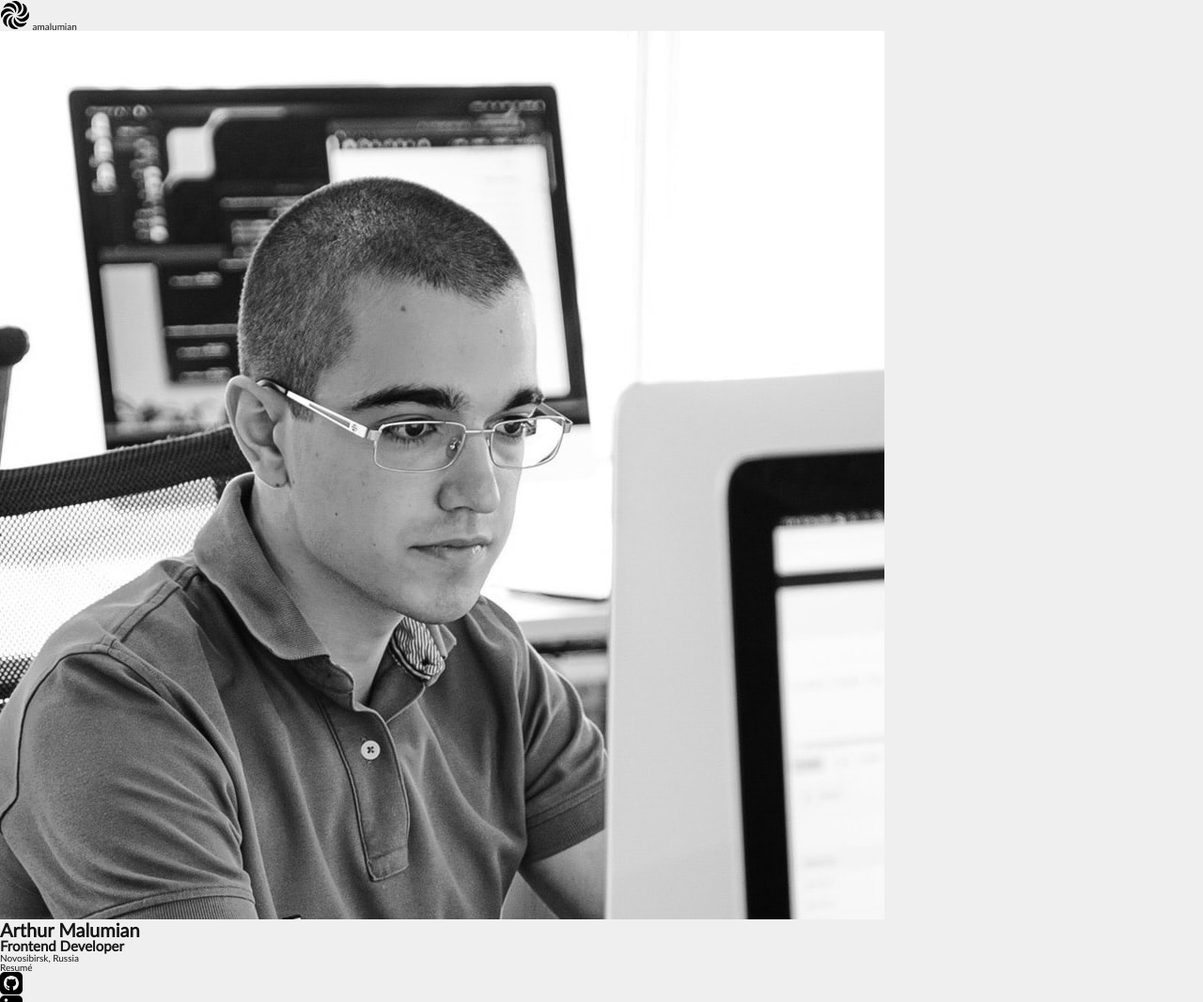
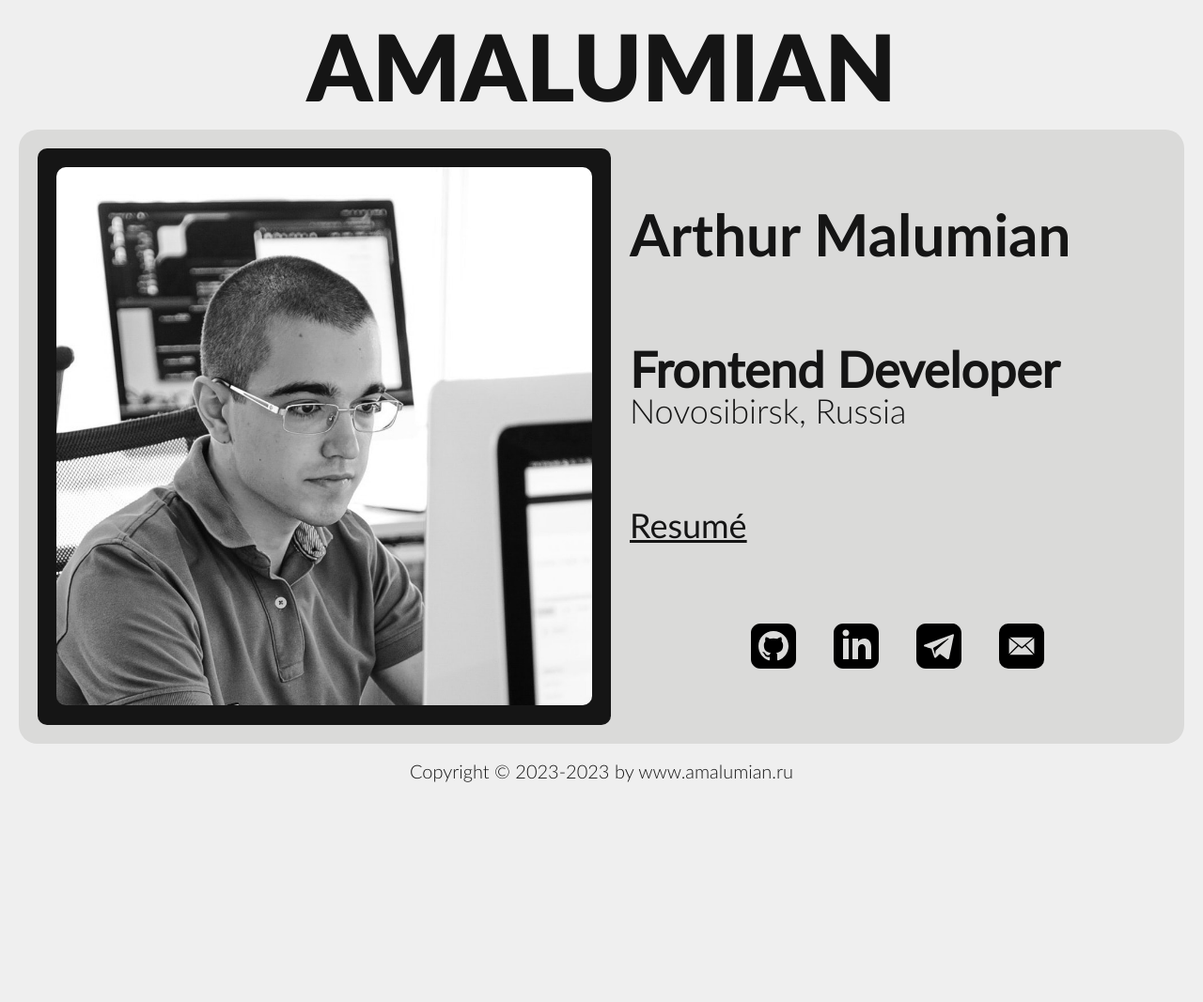
Before and after one commit to amalumian/amalumian, a plain HTML site: page index.html in a window 1280 px wide. Shown: the top 1067 px of the page at 94% size. After the commit the page ends 852 px from the top, so only its background shows below. Drawn offline with Linux system fonts and the light colour scheme.

Commit message:
Make version without queries

```diff
--- a/css/style.css
+++ b/css/style.css
@@ -36,6 +36,7 @@
 
 :root {
   --color-primary: #151515;
+  --color-primary-light: #5b5b5b;
   --color-grey-light: #efefef;
   --color-grey-dark: #dadad9;
 }
@@ -50,11 +51,13 @@
 }
 
 html {
+  height: 100%;
   font-size: 62.5%;
   overflow-x: hidden;
 }
 
 body {
+  height: 100%;
   font-family: "latoregular", sans-serif;
   line-height: 1;
   font-weight: 400;
@@ -71,14 +74,126 @@ ul {
   list-style: none;
 }
 
-.container {
+.wrapper {
+  display: flex;
+  flex-direction: column;
+  min-height: 100%;
   max-width: 128rem;
   padding: 0 2rem;
   margin: 0 auto;
 }
 
+/* Main */
+
+.main {
+  flex: 1 1 auto;
+}
+
 /* Header */
+
+.header {
+  display: flex;
+  justify-content: center;
+  margin: 2rem 0;
+}
+
+.header__logo {
+  font-family: "latoblack";
+  font-size: 9.8rem;
+  text-transform: uppercase;
+}
 
 /* Hero */
 
+.hero {
+  display: flex;
+  justify-content: space-between;
+  gap: 2rem;
+  padding: 2rem;
+  border-radius: 2rem;
+  background-color: var(--color-grey-dark);
+}
+
+.hero__image-box {
+  flex: 1 1 0;
+  padding: 2rem;
+  border-radius: 1rem;
+  background-color: var(--color-primary);
+}
+
+.hero__image {
+  border-radius: 1rem;
+  width: 100%;
+}
+
+.hero__content {
+  flex: 1 1 0;
+  display: flex;
+  flex-direction: column;
+  justify-content: space-between;
+  padding: 6rem 0;
+}
+
+.hero__title {
+  font-family: "latobold";
+  font-size: 6.2rem;
+}
+
+.hero__specialization {
+  font-family: "latoregular";
+  font-size: 5.2rem;
+}
+
+.hero__location {
+  font-family: "latolight";
+  font-size: 3.6rem;
+}
+
+.hero__resume {
+  font-family: "latoregular";
+  font-size: 3.6rem;
+  text-decoration: underline;
+  transition: color 0.6s cubic-bezier(0, 0.55, 0.45, 1);
+}
+
+.hero__resume:hover {
+  color: var(--color-primary-light);
+}
+
+.hero__list {
+  display: flex;
+  justify-content: center;
+  gap: 4rem;
+}
+
+.hero__item {
+  width: 4.8rem;
+  height: 4.8rem;
+}
+
+.hero__link {
+  display: block;
+}
+
+.hero__link svg {
+  width: 100%;
+  height: 100%;
+  transition: fill 0.6s cubic-bezier(0, 0.55, 0.45, 1);
+}
+
+.hero__link svg:hover {
+  fill: var(--color-primary-light);
+}
+
 /* Footer */
+
+.footer {
+  display: flex;
+  justify-content: center;
+  margin: 2rem 0;
+}
+
+.copyright {
+  font-family: latolight;
+  font-size: 2rem;
+}
--- a/index.html
+++ b/index.html
@@ -21,52 +21,109 @@
     <title>amalumian</title>
   </head>
   <body>
-    <header>
-      <img src="img/logo.svg" alt="Logo" />
-      <a href="https://www.amalumian.ru">amalumian</a>
+    <div class="wrapper">
+      <header class="header">
+        <a href="https://www.amalumian.ru" class="header__logo">amalumian</a>
       </header>
-    <main>
-      <div>
-        <img src="img/avatar.jpg" alt="Arthur Malumian" />
+
+      <main class="main">
+        <section class="hero">
+          <div class="hero__image-box">
+            <img
+              src="img/avatar.jpg"
+              alt="Arthur Malumian"
+              class="hero__image"
+            />
+          </div>
+
+          <div class="hero__content">
+            <h1 class="hero__title">Arthur Malumian</h1>
+            <div class="hero__info">
+              <h2 class="hero__specialization">Frontend Developer</h2>
+              <p class="hero__location">Novosibirsk, Russia</p>
             </div>
             <div>
-        <h1>Arthur Malumian</h1>
-        <h2>Frontend Developer</h2>
-        <p>Novosibirsk, Russia</p>
               <a
                 href="https://drive.google.com/file/d/1fUOLAJ4gMpNJsAehrh1bojqhiHG-qINK/view?usp=sharing"
                 target="_blank"
+                class="hero__resume"
                 >Resumé</a
               >
-        <ul>
-          <li>
-            <a href="https://github.com/amalumian" target="_blank"
-              ><img src="img/icons/github.svg" alt="Github icon"
-            /></a>
+            </div>
+            <ul class="hero__list">
+              <li class="hero__item">
+                <a
+                  href="https://github.com/amalumian"
+                  target="_blank"
+                  class="hero__link"
+                >
+                  <svg xmlns="http://www.w3.org/2000/svg" viewBox="0 0 24 24">
+                    <path
+                      d="M19 0h-14c-2.761 0-5 2.239-5 5v14c0 2.761 2.239 5 5 5h14c2.762 0 5-2.239 5-5v-14c0-2.761-2.238-5-5-5zm-4.466 19.59c-.405.078-.534-.171-.534-.384v-2.195c0-.747-.262-1.233-.55-1.481 1.782-.198 3.654-.875 3.654-3.947 0-.874-.312-1.588-.823-2.147.082-.202.356-1.016-.079-2.117 0 0-.671-.215-2.198.82-.64-.18-1.324-.267-2.004-.271-.68.003-1.364.091-2.003.269-1.528-1.035-2.2-.82-2.2-.82-.434 1.102-.16 1.915-.077 2.118-.512.56-.824 1.273-.824 2.147 0 3.064 1.867 3.751 3.645 3.954-.229.2-.436.552-.508 1.07-.457.204-1.614.557-2.328-.666 0 0-.423-.768-1.227-.825 0 0-.78-.01-.055.487 0 0 .525.246.889 1.17 0 0 .463 1.428 2.688.944v1.489c0 .211-.129.459-.528.385-3.18-1.057-5.472-4.056-5.472-7.59 0-4.419 3.582-8 8-8s8 3.581 8 8c0 3.533-2.289 6.531-5.466 7.59z"
+                    />
+                  </svg>
+                </a>
               </li>
-          <li>
-            <a href="https://www.linkedin.com/in/amalumian/" target="_blank"
-              ><img src="img/icons/linkedin.svg" alt="LinkedIn icon"
-            /></a>
+              <li class="hero__item">
+                <a
+                  href="https://www.linkedin.com/in/amalumian/"
+                  target="_blank"
+                  class="hero__link"
+                >
+                  <svg xmlns="http://www.w3.org/2000/svg" viewBox="0 0 24 24">
+                    <path
+                      d="M19 0h-14c-2.761 0-5 2.239-5 5v14c0 2.761 2.239 5 5 5h14c2.762 0 5-2.239 5-5v-14c0-2.761-2.238-5-5-5zm-11 19h-3v-11h3v11zm-1.5-12.268c-.966 0-1.75-.79-1.75-1.764s.784-1.764 1.75-1.764 1.75.79 1.75 1.764-.783 1.764-1.75 1.764zm13.5 12.268h-3v-5.604c0-3.368-4-3.113-4 0v5.604h-3v-11h3v1.765c1.396-2.586 7-2.777 7 2.476v6.759z"
+                    />
+                  </svg>
+                </a>
               </li>
-          <li>
-            <a href="https://t.me/amalumian" target="_blank"
-              ><img src="img/icons/telegram.svg" alt="Telegram icon"
-            /></a>
+              <li class="hero__item">
+                <a
+                  href="https://t.me/amalumian"
+                  target="_blank"
+                  class="hero__link"
+                >
+                  <svg xmlns="http://www.w3.org/2000/svg" viewBox="0 0 24 24">
+                    <path
+                      id="telegram-3"
+                      d="M19,24l-14,0c-2.761,0 -5,-2.239 -5,-5l0,-14c0,-2.761 2.239,-5 5,-5l14,0c2.762,0 5,2.239 5,5l0,14c0,2.761 -2.238,5 -5,5Zm-2.744,-5.148c0.215,0.153 0.491,0.191 0.738,0.097c0.246,-0.093 0.428,-0.304 0.483,-0.56c0.579,-2.722 1.985,-9.614 2.512,-12.09c0.039,-0.187 -0.027,-0.381 -0.173,-0.506c-0.147,-0.124 -0.351,-0.16 -0.532,-0.093c-2.795,1.034 -11.404,4.264 -14.923,5.567c-0.223,0.082 -0.368,0.297 -0.361,0.533c0.008,0.235 0.167,0.44 0.395,0.509c1.578,0.471 3.65,1.128 3.65,1.128c0,0 0.967,2.924 1.472,4.41c0.063,0.187 0.21,0.334 0.402,0.384c0.193,0.05 0.397,-0.002 0.541,-0.138c0.811,-0.765 2.064,-1.948 2.064,-1.948c0,0 2.381,1.746 3.732,2.707Zm-7.34,-5.784l1.119,3.692l0.249,-2.338c0,0 4.324,-3.9 6.79,-6.124c0.072,-0.065 0.082,-0.174 0.022,-0.251c-0.06,-0.077 -0.169,-0.095 -0.251,-0.043c-2.857,1.825 -7.929,5.064 -7.929,5.064Z"
+                    />
+                  </svg>
+                </a>
               </li>
-          <li>
-            <a href="mailto:amalumian@outlook.com"
-              ><img src="img/icons/email.svg" alt="Email icon"
-            /></a>
+              <li class="hero__item">
+                <a href="mailto:amalumian@outlook.com" class="hero__link">
+                  <svg
+                    id="Layer_1"
+                    data-name="Layer 1"
+                    xmlns="http://www.w3.org/2000/svg"
+                    viewBox="0 0 122.88 122.88"
+                  >
+                    <defs>
+                      <style>
+                        .cls-1 {
+                          fill-rule: evenodd;
+                        }
+                      </style>
+                    </defs>
+                    <title>email-square-color</title>
+                    <path
+                      class="cls-1"
+                      d="M25.2,0H97.68a25.27,25.27,0,0,1,25.2,25.2V97.68a25.27,25.27,0,0,1-25.2,25.2H25.2A25.27,25.27,0,0,1,0,97.68V25.2A25.27,25.27,0,0,1,25.2,0Zm4.1,37.59L62,64.26,93.33,37.59ZM27.19,82.48l23.3-23.37-23.3-19V82.48ZM53.06,61.21,29,85.29H93.65l-23-24.08-7.57,6.45h0a1.66,1.66,0,0,1-2.12,0l-7.94-6.48ZM73.2,59.07,95.69,82.66V39.9L73.2,59.07Z"
+                    />
+                  </svg>
+                </a>
               </li>
             </ul>
           </div>
+        </section>
       </main>
-    <footer>
+
+      <footer class="footer">
         <p class="copyright">
-        Copyright &copy; 2023-<span class="year"></span> by
-        <a href="https://www.amalumian.ru">www.amalumian.ru</a>
+          Copyright &copy; 2023-<span id="year"></span> by www.amalumian.ru
         </p>
       </footer>
+    </div>
   </body>
 </html>
--- a/js/script.js
+++ b/js/script.js
@@ -1,4 +1,4 @@
-const yearEl = document.querySelector(".year");
+const yearEl = document.getElementById("year");
 
 const currentYear = new Date().getFullYear();
 yearEl.textContent = currentYear;
```
Also changed, not shown: img/logo.svg (deleted). Lines whose indentation alone changed are shown as unchanged.
